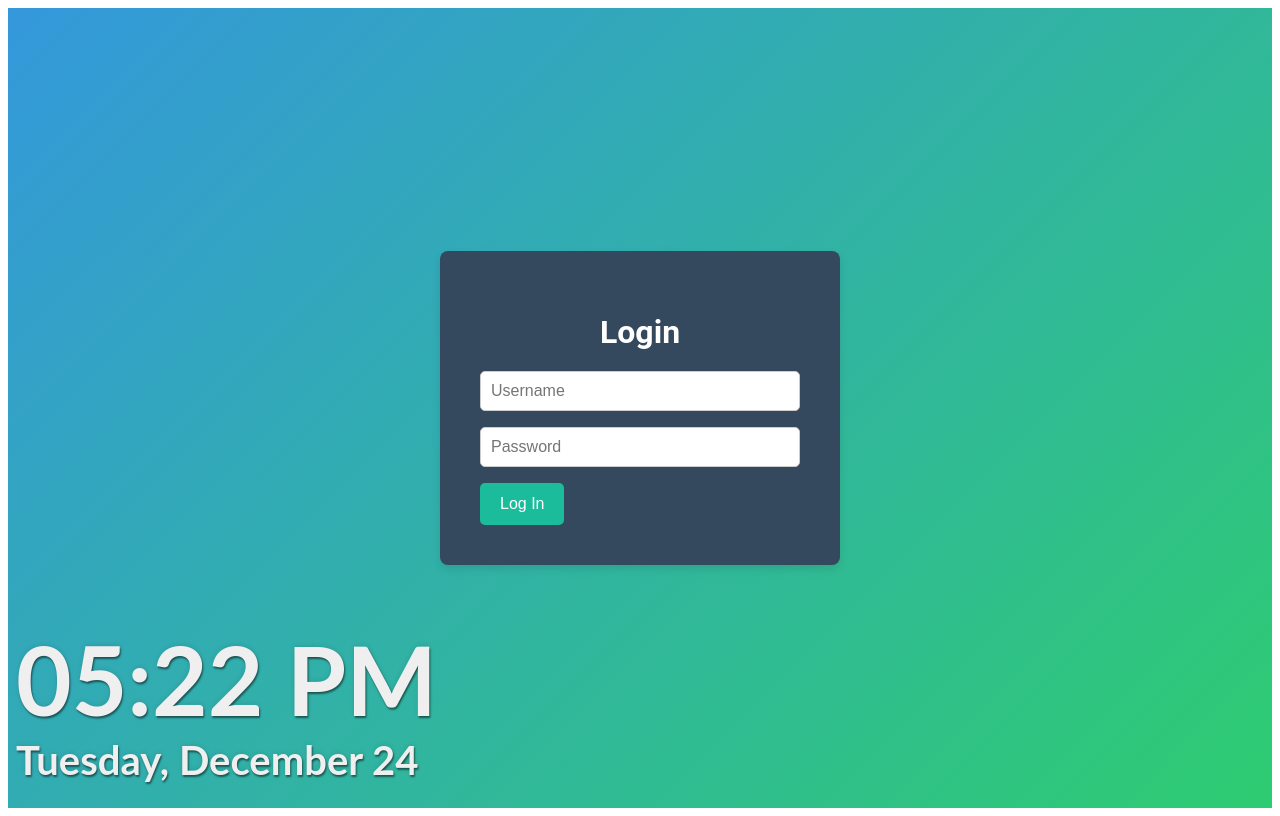
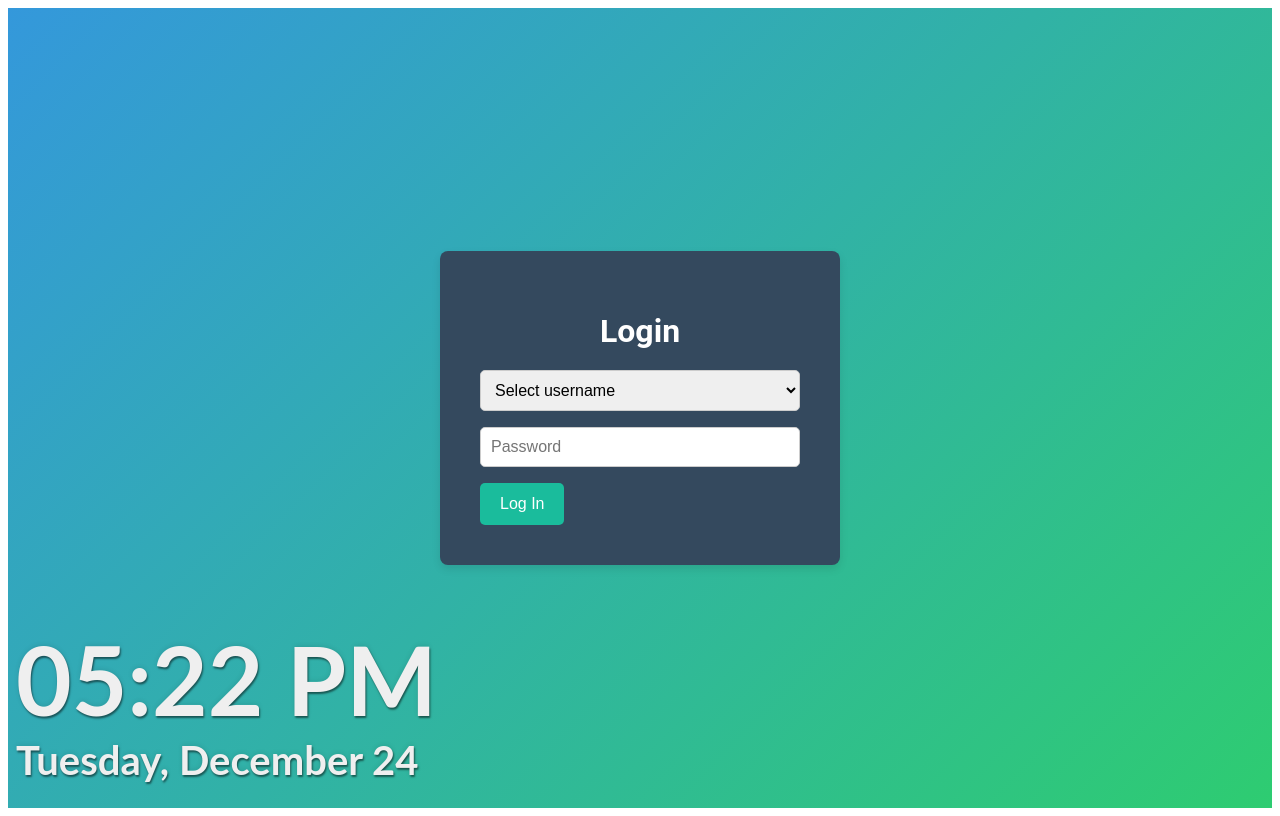
Before and after one commit to pankajackson/lightdm-webkit-theme-lxa, a React (Vite) app: page / in a window 1280 px wide. Built offline with nearby package versions, Linux system fonts and the light colour scheme.

Commit message:
Added dropdown for user name

```diff
--- a/src/components/Greeter.tsx
+++ b/src/components/Greeter.tsx
@@ -2,11 +2,14 @@ import React, { useState } from "react"
 import Title from "@/components/styled/Title"
 import FormContainer from "@/components/styled/FormContainer"
 import InputField from "@/components/styled/InputField"
+import DropdownInputField from "./styled/DropDownInputField"
 import Button from "@/components/styled/Button"
 
 const Greeter: React.FC = () => {
   const [username, setUsername] = useState<string>("")
   const [password, setPassword] = useState<string>("")
+
+  const users = ["user1", "user2", "user3"] // Example list of users
 
   const handleLogin = () => {
     if (username.trim() === "" || password.trim() === "") {
@@ -16,15 +19,14 @@ const Greeter: React.FC = () => {
     console.log("Login submitted with:", { username, password })
     // Add login logic here
   }
+
   return (
-    <>
     <FormContainer>
       <Title>Login</Title>
-        <InputField
-          type="text"
-          placeholder="Username"
+      <DropdownInputField
+        options={users}
         value={username}
-          onChange={(e) => setUsername(e.target.value)}
+        onChange={(value) => setUsername(value)}
       />
       <InputField
         type="password"
@@ -34,7 +36,6 @@ const Greeter: React.FC = () => {
       />
       <Button onClick={handleLogin} label="Log In" />
     </FormContainer>
-    </>
   )
 }
 
--- /dev/null
+++ b/src/components/styled/DropDownInputField.tsx
@@ -0,0 +1,68 @@
+import React, { useState } from "react"
+import styled from "styled-components"
+
+const StyledSelect = styled.select`
+  padding: 10px;
+  font-size: 16px;
+  margin-bottom: 16px;
+  width: 100%;
+  border: 1px solid #ccc;
+  border-radius: 5px;
+  box-sizing: border-box;
+`
+
+const StyledInput = styled.input`
+  padding: 10px;
+  font-size: 16px;
+  margin-bottom: 16px;
+  width: 100%;
+  border: 1px solid #ccc;
+  border-radius: 5px;
+  box-sizing: border-box;
+`
+
+interface DropdownInputFieldProps {
+  options: string[]
+  value: string
+  onChange: (value: string) => void
+}
+
+const DropdownInputField: React.FC<DropdownInputFieldProps> = ({
+  options,
+  value,
+  onChange,
+}) => {
+  const [isCustomInput, setIsCustomInput] = useState(false)
+
+  const handleSelectChange = (e: React.ChangeEvent<HTMLSelectElement>) => {
+    const selectedValue = e.target.value
+    if (selectedValue === "custom") {
+      setIsCustomInput(true)
+      onChange("")
+    } else {
+      setIsCustomInput(false)
+      onChange(selectedValue)
+    }
+  }
+
+  return isCustomInput ? (
+    <StyledInput
+      type="text"
+      placeholder="Enter username"
+      value={value}
+      onChange={(e) => onChange(e.target.value)}
+    />
+  ) : (
+    <StyledSelect value={value} onChange={handleSelectChange}>
+      <option value="">Select username</option>
+      {options.map((option, index) => (
+        <option key={index} value={option}>
+          {option}
+        </option>
+      ))}
+      <option value="custom">Other (Enter manually)</option>
+    </StyledSelect>
+  )
+}
+
+export default DropdownInputField
```
Lines whose indentation alone changed are shown as unchanged.
